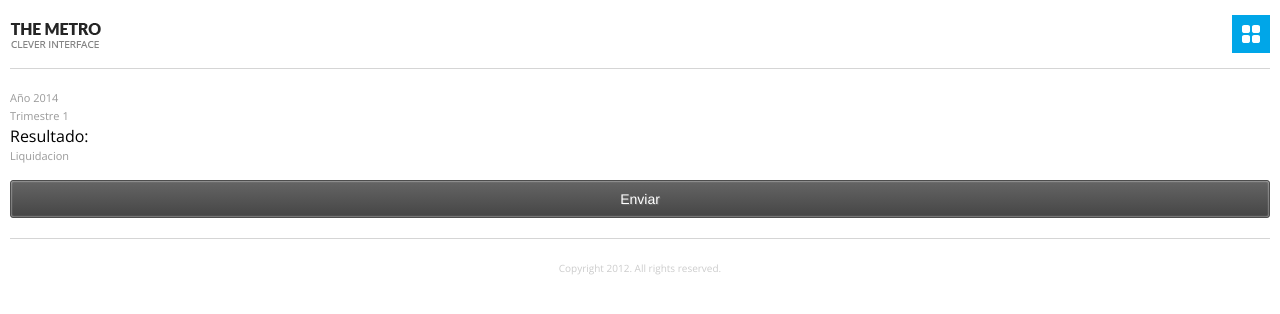
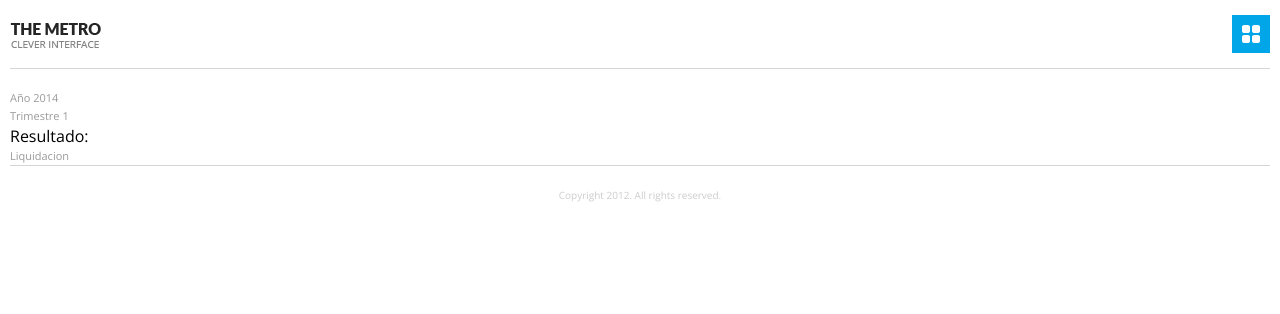
Before and after one commit to criszamora/czamoraweb, a Django app: template templates/liquidacion.html in a window 1280 px wide. Shown: the top 314 px of the page. Run offline with Django 3.2, Linux system fonts and the light colour scheme; the template is opened without the code that fills it, so the values that code supplies are empty; parts of the project's set-up code (start-up, migrations or seed data) failed here and were passed over.

Commit message:
Eliminar botón enviar en liquidación

```diff
--- a/templates/liquidacion.html
+++ b/templates/liquidacion.html
@@ -42,6 +42,7 @@
 
 <div class="deployed-navigation">
     <a href="/" id="ico1" class="navigation-icon home"> INICIO</a>
+    <a href="logout.html" id="ico6" class="navigation-icon home"> Salir</a>
 </div>
 
 
@@ -64,8 +65,7 @@
                       <div class="resultado">Resultado: <span class="resultado_operacion"></span></div>
                       <p>Liquidacion<span class="liquidacion"></span></p>
                       <p class="contact-button-house">
-                     <!--     <input type="submit" name="submitMessage" class="full-screen-button contactButton button black" id="contactSubmitBtn" value="Send"/>-->
-                     <input type="button" value="Enviar" name="enviar" class="full-screen-button contactButton button black" id="contactSubmitBtn"  />
+
 
                       </p>
                   </fieldset>
```
